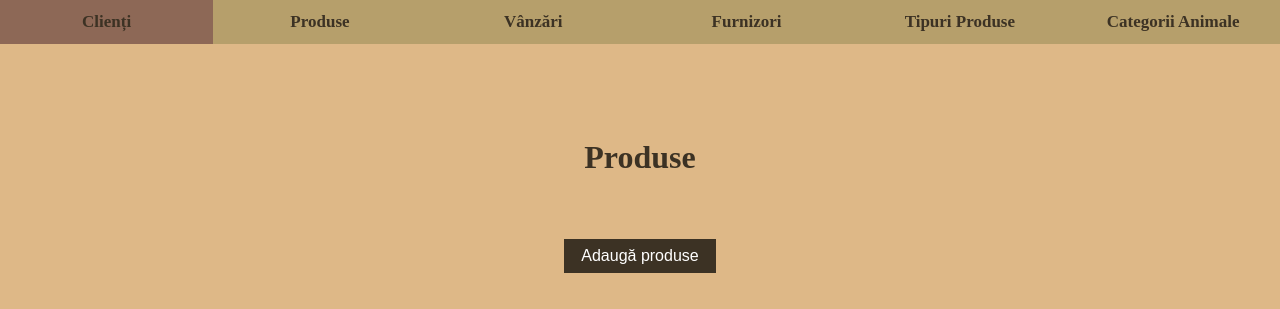
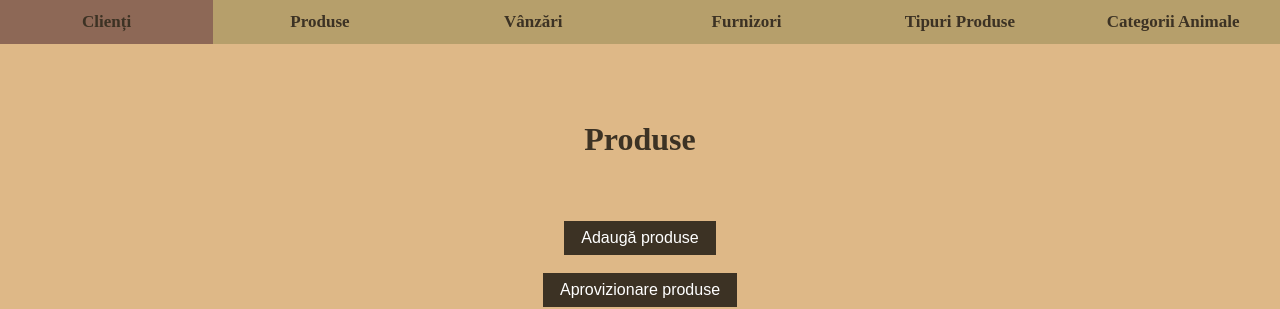
Before and after one commit to cosmin-pandeleanu/DB_PetShop_WebApp, a Flask app: page /produse in a window 1280 px wide. Shown: the top 309 px of the page. Run offline with Flask 2, Linux system fonts and the light colour scheme; data that the repository does not hold is empty.

Commit message:
Update produse.html

```diff
--- a/Tema/templates/Produse/produse.html
+++ b/Tema/templates/Produse/produse.html
@@ -5,12 +5,14 @@
 {%  block content %}
     <div id="Produse" class="tabcontent">
 	<center>
-		  <br>
   		<h1 id="h3">Produse</h1>
   		<br>
         <p style="color: ghostwhite; font-size: 23px">{{ error }}</p>
         <div class="btn-group">
             <a href="add_produs"><button type="button" class="btn btn-primary">Adaugă produse</button></a>
+        </div><br>
+        <div class="btn-group">
+            <a href="add_stoc_produs"><button type="button" class="btn btn-primary">Aprovizionare produse</button></a>
         </div>
   		<table style="width:70%">
 		<br><br>
```
